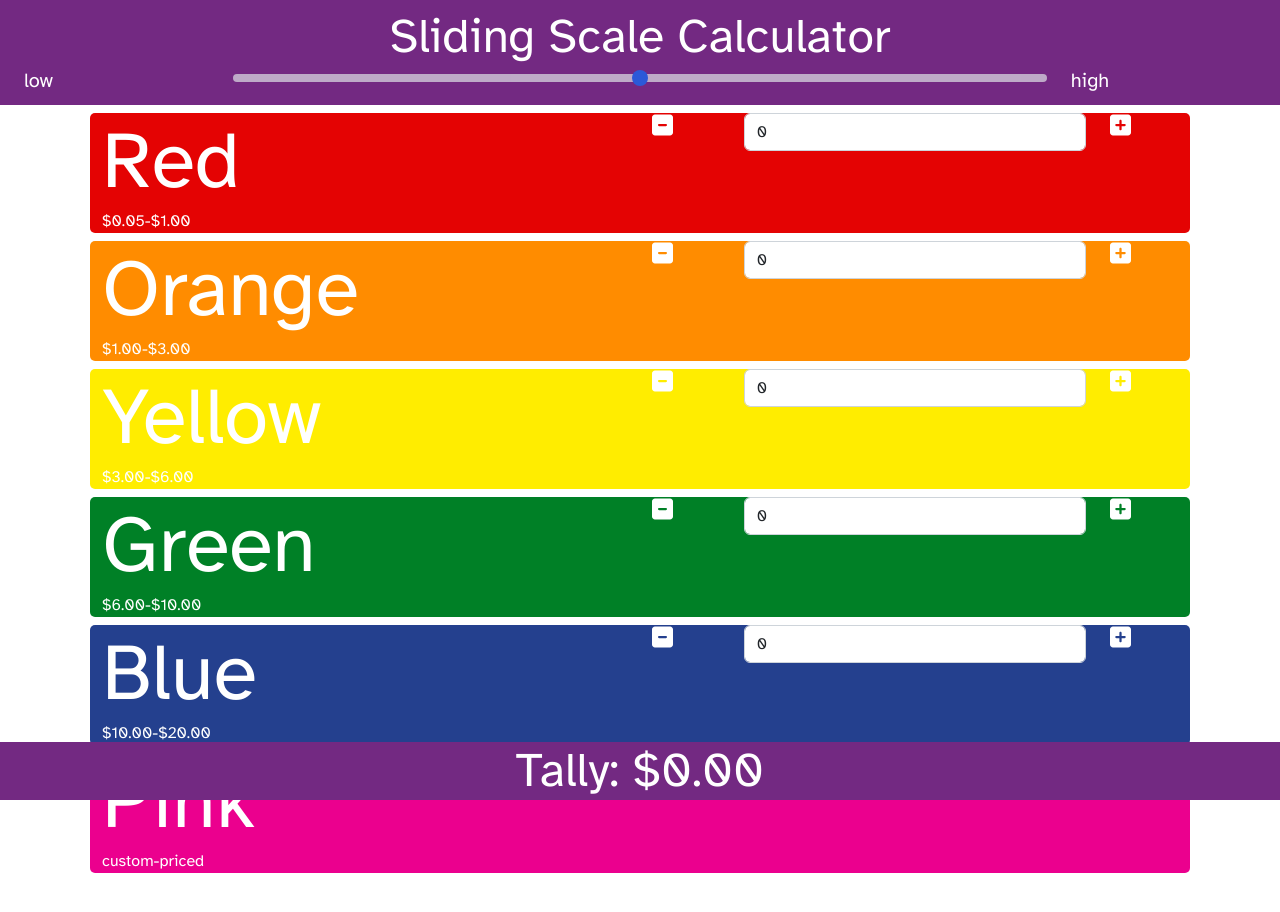
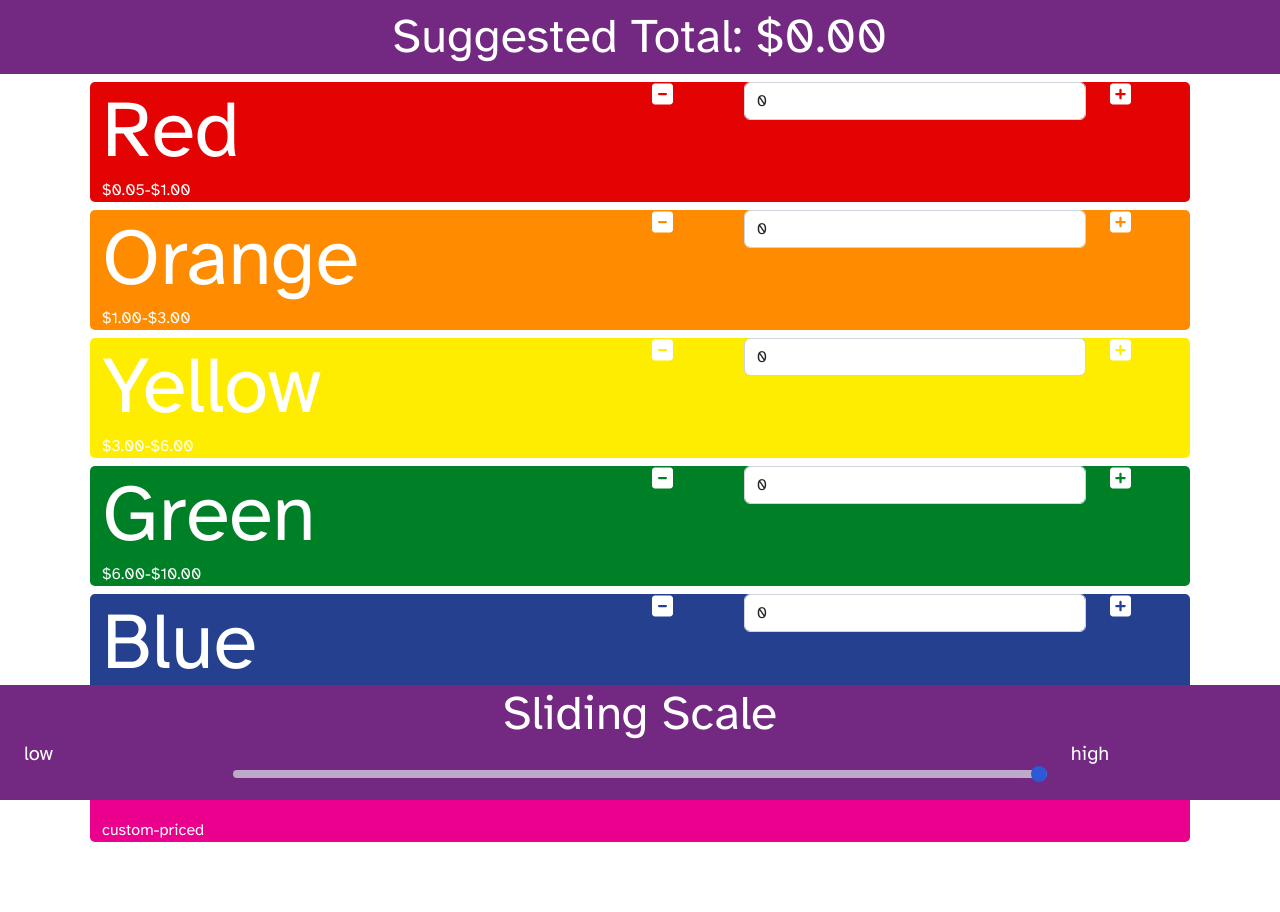
Before and after one commit to rlmead/lccr, a React (Create React App) app: page / in a window 1280 px wide. Shown: the top 912 px of the page. Before the commit the page ends 881 px from the top, so only its background shows below. Built offline with nearby package versions, Linux system fonts and the light colour scheme; no server answers.

Commit message:
header & footer improvements

```diff
--- a/src/App.tsx
+++ b/src/App.tsx
@@ -1,6 +1,7 @@
 import React, { useEffect, useState } from 'react';
 import { Navbar, Container, Row, Col } from 'reactstrap';
 import ColorBar from './components/ColorBar';
+import Footer from './components/Footer';
 import Header from './components/Header';
 import './App.css';
 import 'bootstrap/dist/css/bootstrap.min.css';
@@ -66,7 +67,7 @@ function App() {
           let increment = (prices[color]['high'] - prices[color]['low']) / 100
           let itemCost = prices[color]['low'] + (multiplier * increment)
           let totalCost = itemCounts[color] * itemCost
-          newTally += Math.ceil(totalCost*20)/20
+          newTally += Math.ceil(totalCost * 20) / 20
         } else {
           newTally += itemCounts[color]
         }
@@ -78,9 +79,9 @@ function App() {
 
   return (
     <>
-      {
-        Header(handleMultiplier)
-      }
+    {
+      Header(tally)
+    }
       <Container>
         {
           Object.keys(prices).map((colorName) => {
@@ -95,18 +96,10 @@ function App() {
             )
           })
         }
-        <Navbar
-          className='m-0 p-0 fixed-bottom display-5'
-          style={{ backgroundColor: '#732982' }}
-        >
-          <Row className='mx-auto slidecontainer display-5'>
-            <Col
-              className='col-12 d-flex justify-content-center text-center'
-            >
-              Tally: ${tally.toFixed(2)}
-            </Col>
-          </Row>
-        </Navbar>
+        <Row className='p-2 m-5'/>
+        {
+          Footer(handleMultiplier)
+        }
       </Container>
     </>
   );
--- /dev/null
+++ b/src/components/Footer.tsx
@@ -0,0 +1,53 @@
+import React, { useEffect, useState } from 'react';
+import { Input, Navbar, Row, Col } from 'reactstrap';
+
+function Footer(handleMultiplier: (value: number) => void) {
+  const [multiplier, setMultiplier] = useState(100)
+
+  useEffect(() => {
+    handleMultiplier(multiplier)
+  }, [multiplier])
+
+  return (
+    <Navbar
+      className='m-0 p-0 fixed-bottom display-5'
+      style={{ backgroundColor: '#732982' }}
+    >
+      <Row className='mx-auto slidecontainer display-5'>
+        <Col
+          className='col-12 d-flex justify-content-center text-center'
+        >
+          Sliding Scale
+        </Col>
+      </Row>
+      <Row
+        className='mx-auto slidecontainer'
+      >
+        <Col
+          className='col-2 lead'
+        >
+          low
+        </Col>
+        <Col
+          className='col-8 slidecontainer'
+        >
+          <Input
+            type='range'
+            min='0'
+            max='100'
+            value={multiplier}
+            className='slider'
+            onChange={(e) => setMultiplier(Number(e.target.value))}
+          />
+        </Col>
+        <Col
+          className='col-2 lead'
+        >
+          high
+        </Col>
+      </Row>
+    </Navbar>
+  );
+}
+
+export default Footer;
--- a/src/components/Header.tsx
+++ b/src/components/Header.tsx
@@ -1,13 +1,7 @@
 import React, { useEffect, useState } from 'react';
 import { Input, Navbar, Row, Col } from 'reactstrap';
 
-function Header(handleMultiplier: (value: number) => void) {
-  const [multiplier, setMultiplier] = useState(50)
-
-  useEffect(() => {
-    handleMultiplier(multiplier)
-  }, [multiplier])
-
+function Header(tally: number) {
   return (
     <Navbar
       className='navbar-default sticky-top text-white'
@@ -17,37 +11,12 @@ function Header(handleMultiplier: (value: number) => void) {
         <Col
           className='col-12 d-flex justify-content-center text-center'
         >
-          Sliding Scale Calculator
-        </Col>
-      </Row>
-      <Row
-        className='mx-auto slidecontainer'
-      >
-        <Col
-          className='col-2 lead'
-        >
-          low
-        </Col>
-        <Col
-          className='col-8 slidecontainer'
-        >
-          <Input
-            type='range'
-            min='0'
-            max='100'
-            value={multiplier}
-            className='slider'
-            onChange={(e) => setMultiplier(Number(e.target.value))}
-          />
-        </Col>
-        <Col
-          className='col-2 lead'
-        >
-          high
+          Suggested Total:
+          ${tally.toFixed(2)}
         </Col>
       </Row>
     </Navbar>
-  );
+  )
 }
 
 export default Header;
```
